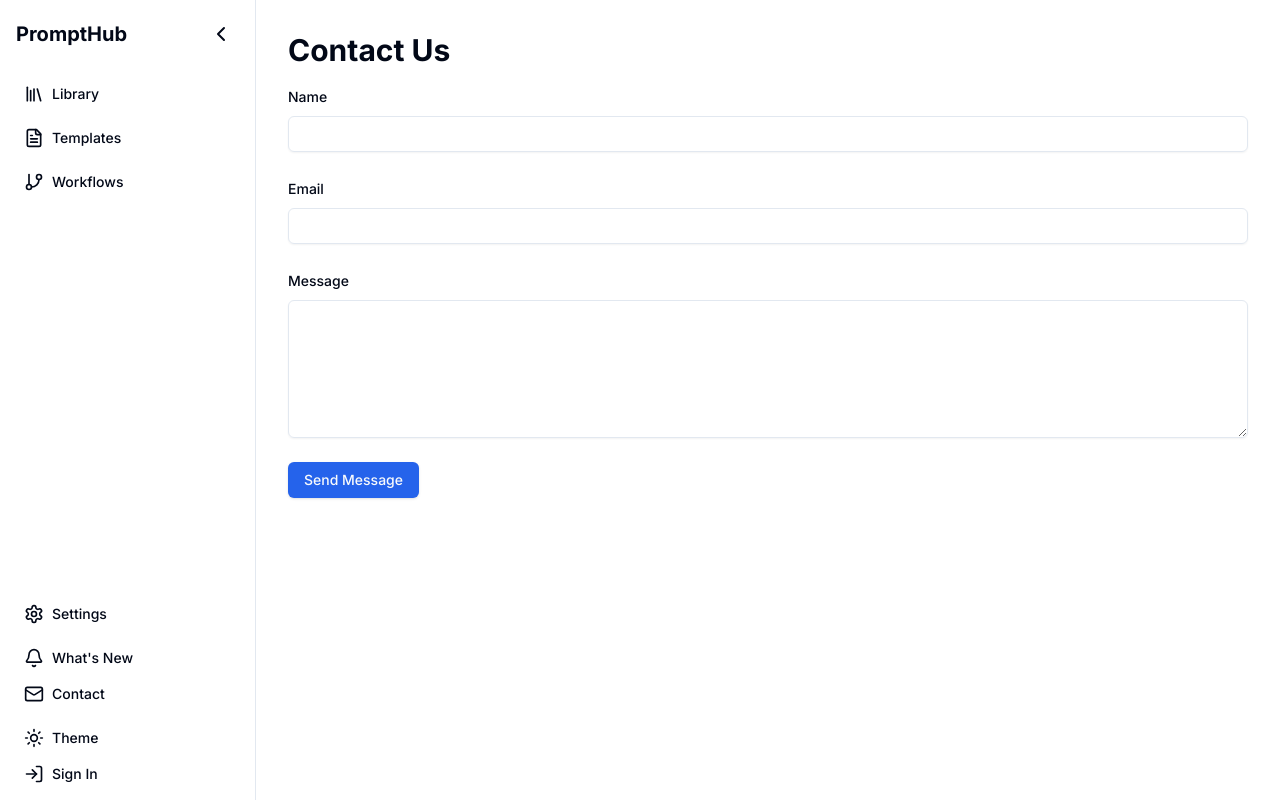
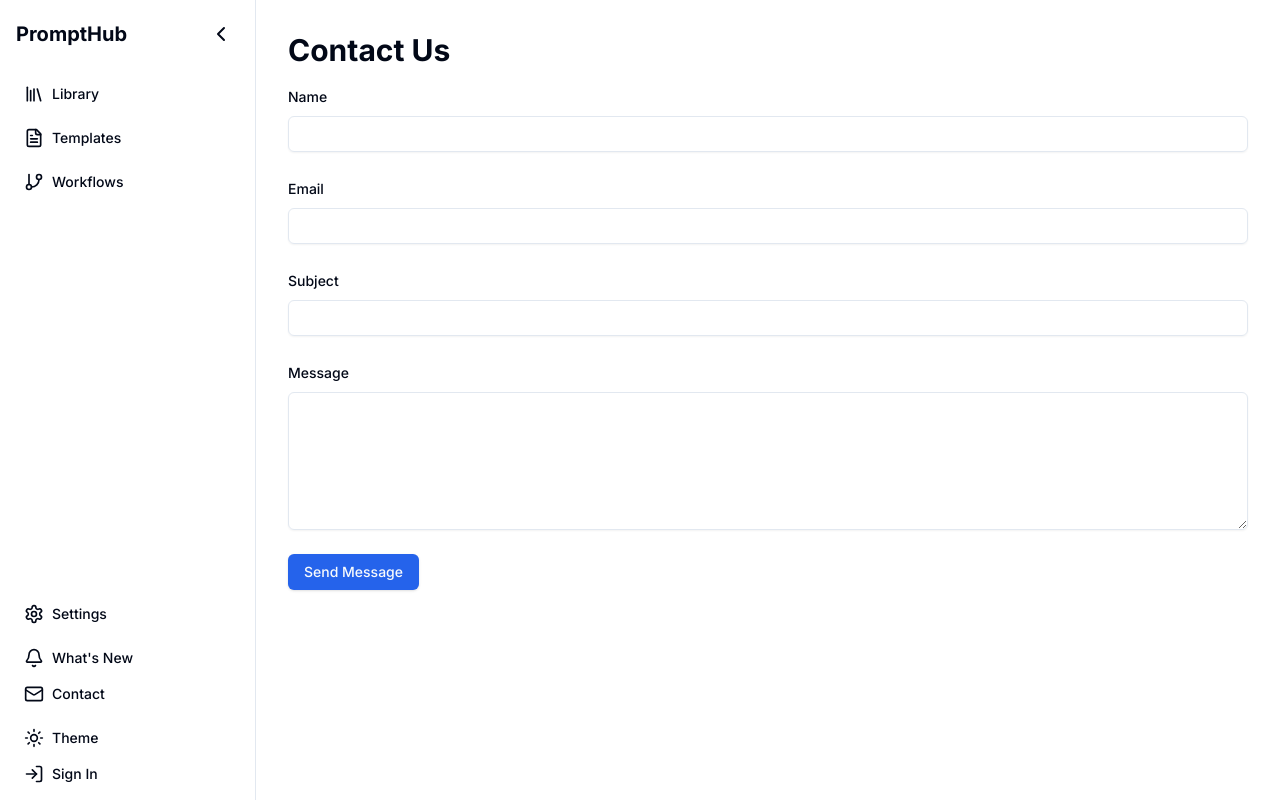
Before and after one commit to oliverbarreto/promptsforhumans, a Next.js app: page /contact in a window 1280 px wide. Built offline with nearby package versions, Linux system fonts and the light colour scheme.

Commit message:
FEATURE: added functionality to send email from the contact page

```diff
--- a/app/contact/page.tsx
+++ b/app/contact/page.tsx
@@ -9,12 +9,21 @@ import { Textarea } from "@/components/ui/textarea"
 export default function ContactPage() {
   const [name, setName] = useState("")
   const [email, setEmail] = useState("")
+  const [subject, setSubject] = useState("")
   const [message, setMessage] = useState("")
 
   const handleSubmit = (e: React.FormEvent) => {
     e.preventDefault()
-    // Implement form submission logic here
-    console.log("Form submitted:", { name, email, message })
+
+    // Create mailto URL with all form fields
+    const mailtoUrl = `mailto:${
+      process.env.NEXT_PUBLIC_APP_EMAIL_ADDRESS
+    }?subject=${encodeURIComponent(subject)}&body=${encodeURIComponent(
+      `Name: ${name}\nEmail: ${email}\n\nMessage:\n${message}`
+    )}`
+
+    // Open default email client
+    window.location.href = mailtoUrl
   }
 
   return (
@@ -41,6 +50,15 @@ export default function ContactPage() {
           />
         </div>
         <div className="space-y-2">
+          <Label htmlFor="subject">Subject</Label>
+          <Input
+            id="subject"
+            value={subject}
+            onChange={(e) => setSubject(e.target.value)}
+            required
+          />
+        </div>
+        <div className="space-y-2">
           <Label htmlFor="message">Message</Label>
           <Textarea
             id="message"
```
